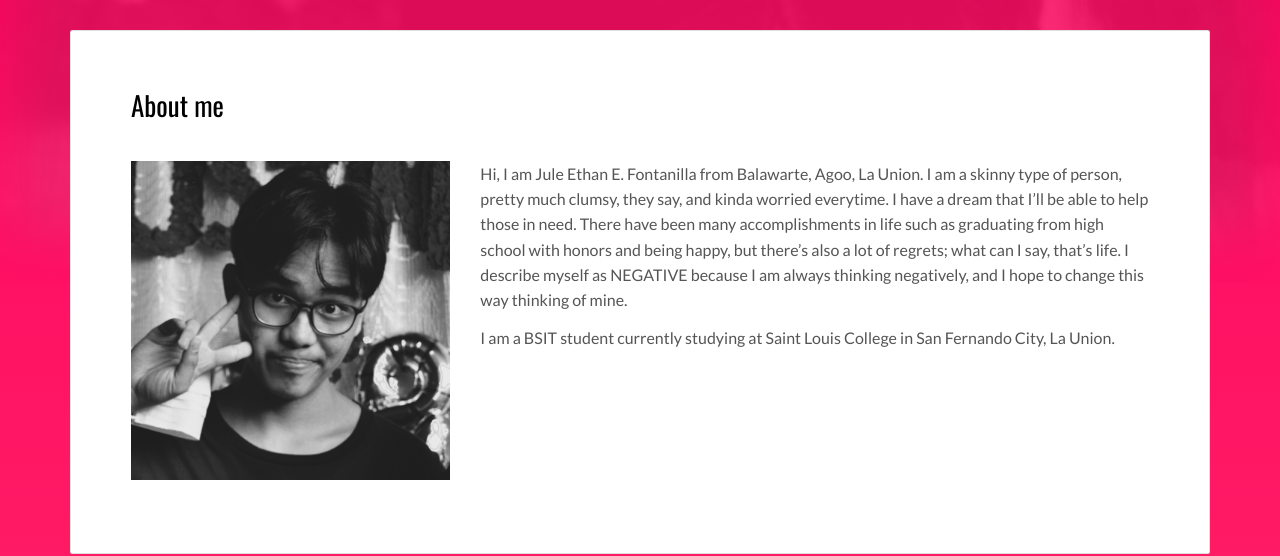
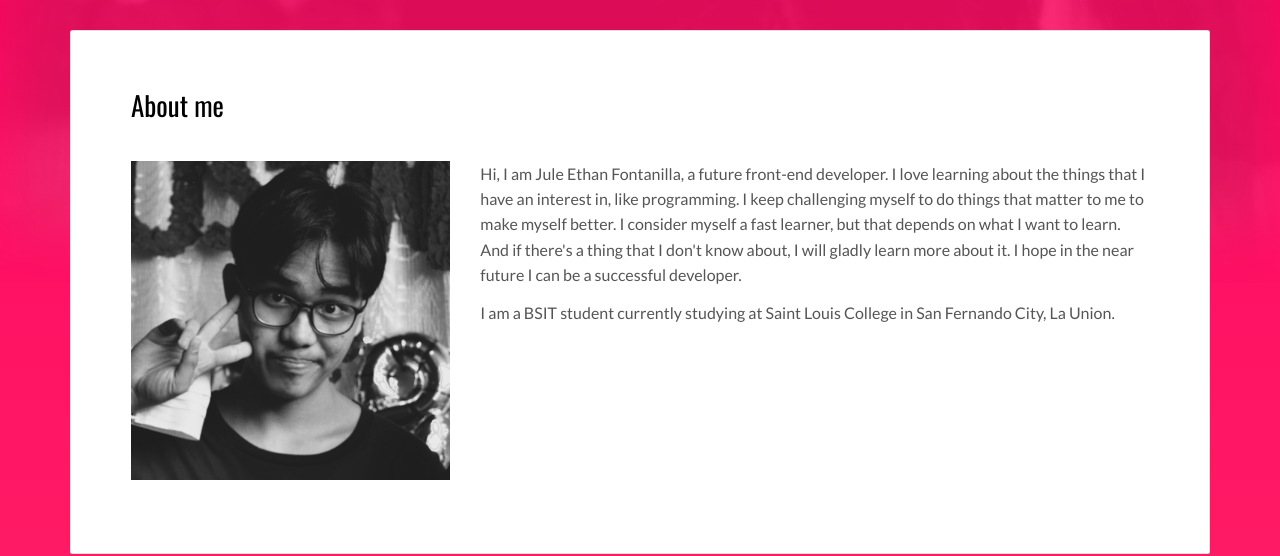
Before and after one commit to ithereforedontknow/ithereforedontknow.github.io, a plain HTML site: page index.html in a window 1280 px wide. Shown: the part 277-833 px from the top of the page. Drawn offline with nearby package versions, Linux system fonts and the light colour scheme.

Commit message:
Update index.html

```diff
--- a/index.html
+++ b/index.html
@@ -69,15 +69,7 @@
                   </div>
                   <div class="col-md-8">
                     <p>
-                      Hi, I am Jule Ethan E. Fontanilla from Balawarte, Agoo, La
-                      Union. I am a skinny type of person, pretty much clumsy,
-                      they say, and kinda worried everytime. I have a dream that
-                      I’ll be able to help those in need. There have been many
-                      accomplishments in life such as graduating from high
-                      school with honors and being happy, but there’s also a lot
-                      of regrets; what can I say, that’s life. I describe myself
-                      as NEGATIVE because I am always thinking negatively, and I
-                      hope to change this way thinking of mine.
+                      Hi, I am Jule Ethan Fontanilla, a future front-end developer. I love learning about the things that I have an interest in, like programming. I keep challenging myself to do things that matter to me to make myself better. I consider myself a fast learner, but that depends on what I want to learn. And if there's a thing that I don't know about, I will gladly learn more about it. I hope in the near future I can be a successful developer.
                     </p>
                     <p>
                       I am a BSIT student currently studying at Saint Louis
```
